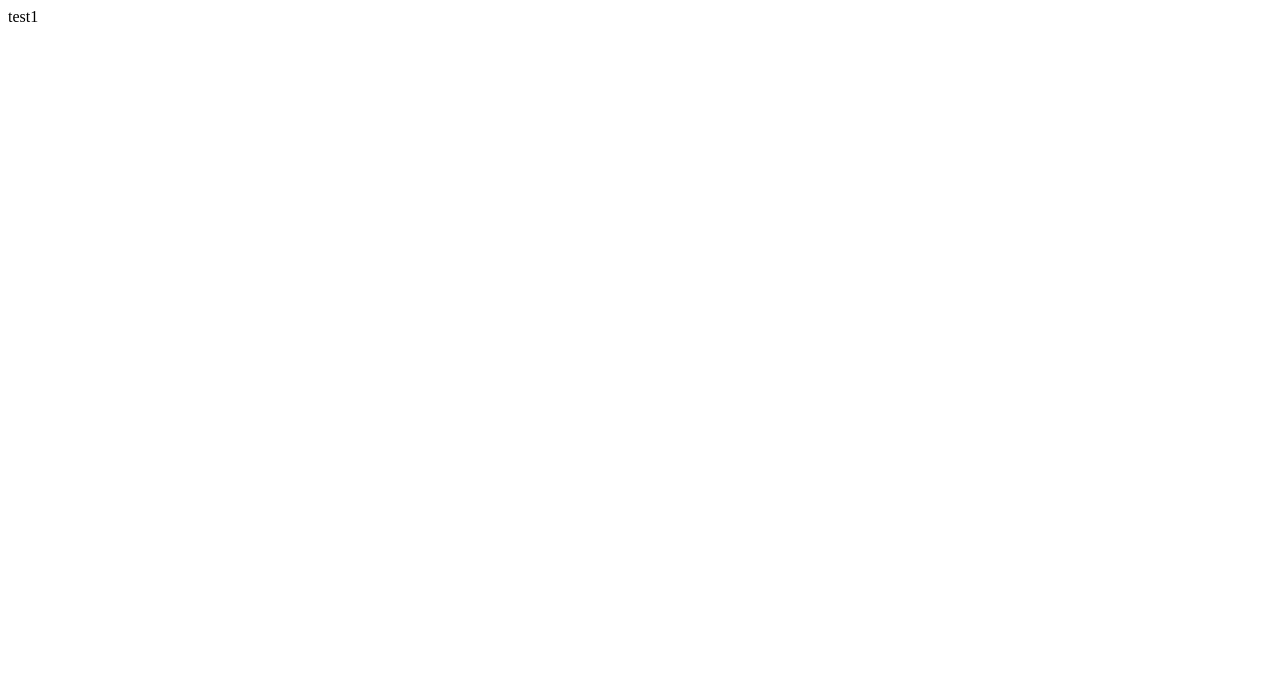
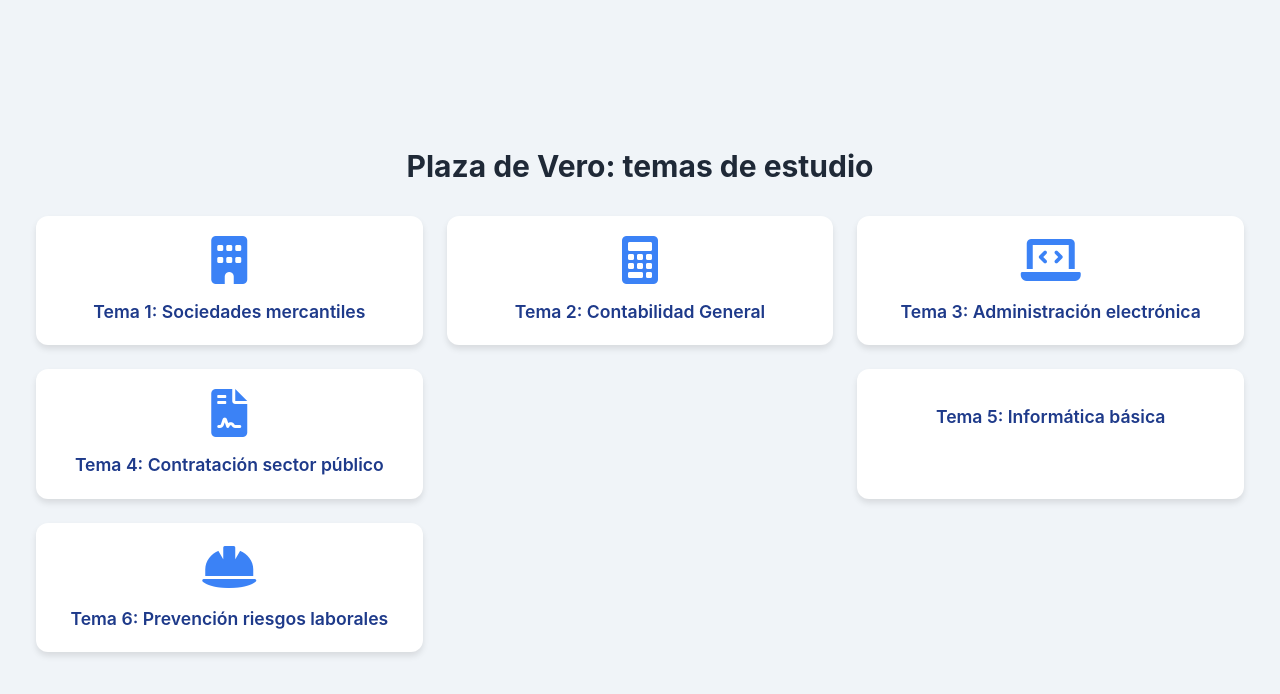
Before and after one commit to guangle/verofinanciero, a plain HTML site: page index.html in a window 1280 px wide. Drawn offline with nearby package versions, Linux system fonts and the light colour scheme.

Commit message:
Update index.html

```diff
--- a/index.html
+++ b/index.html
@@ -1,9 +1,98 @@
-<html>
+<!DOCTYPE html>
+<html lang="es">
+<head>
+    <meta charset="UTF-8">
+    <meta name="viewport" content="width=device-width, initial-scale=1.0">
+    <title>Plaza de Vero: temas de estudio</title> <link rel="stylesheet" href="https://cdnjs.cloudflare.com/ajax/libs/font-awesome/6.0.0/css/all.min.css">
+    <script src="https://cdn.tailwindcss.com"></script>
+    <style>
+        /* Estilo personalizado para el fondo */
+        body {
+            background-color: #f0f4f8; /* Un color de fondo suave */
+            font-family: 'Inter', sans-serif; /* Usar la fuente Inter */
+            display: flex;
+            justify-content: center;
+            align-items: center;
+            min-height: 100vh; /* Asegura que ocupe al menos toda la altura de la ventana */
+            padding: 20px; /* Añade padding para evitar que el contenido toque los bordes en móviles */
+        }
+        /* Estilo para los enlaces dentro de las cajas */
+        .link-box a {
+            display: flex; /* Usa flexbox para alinear icono y texto */
+            flex-direction: column; /* Apila el icono y el texto verticalmente */
+            align-items: center; /* Centra horizontalmente el contenido */
+            text-decoration: none; /* Elimina el subrayado del enlace */
+            color: #1e3a8a; /* Color del texto del enlace */
+            padding: 20px; /* Espaciado interno de la caja */
+            border-radius: 12px; /* Bordes redondeados */
+            background-color: #ffffff; /* Fondo blanco para las cajas */
+            box-shadow: 0 4px 6px rgba(0, 0, 0, 0.1); /* Sombra suave */
+            transition: transform 0.2s ease-in-out, box-shadow 0.2s ease-in-out; /* Transición suave al pasar el ratón */
+            text-align: center; /* Centra el texto */
+            height: 100%; /* Asegura que las cajas tengan la misma altura en un grid */
+        }
+        .link-box a:hover {
+            transform: translateY(-5px); /* Efecto de levantar al pasar el ratón */
+            box-shadow: 0 10px 15px rgba(0, 0, 0, 0.2); /* Sombra más pronunciada al pasar el ratón */
+            color: #1d4ed8; /* Cambia el color del texto al pasar el ratón */
+        }
+        .link-box i {
+            font-size: 3rem; /* Tamaño grande para los iconos */
+            margin-bottom: 15px; /* Espacio entre el icono y el texto */
+            color: #3b82f6; /* Color de los iconos */
+        }
+        .link-box span {
+            font-size: 1.1rem; /* Tamaño del texto del tema */
+            font-weight: 600; /* Texto en negrita */
+        }
+    </style>
+</head>
+<body>
 
-  <body>
+    <div class="container mx-auto p-4">
+        <h1 class="text-3xl font-bold text-center text-gray-800 mb-8">Plaza de Vero: temas de estudio</h1>
 
-    test1
+        <div class="grid grid-cols-1 sm:grid-cols-2 md:grid-cols-3 gap-6">
 
-  </body>
+            <div class="link-box">
+                <a href="Tema1_sociedades_mercantiles.html">
+                    <i class="fas fa-building"></i> <span>Tema 1: Sociedades mercantiles</span>
+                </a>
+            </div>
 
+            <div class="link-box">
+                <a href="Tema_2_contablidad_general.html">
+                    <i class="fas fa-calculator"></i> <span>Tema 2: Contabilidad General</span>
+                </a>
+            </div>
+
+            <div class="link-box">
+                <a href="Tema3_adm_electronica.html">
+                    <i class="fas fa-laptop-code"></i> <span>Tema 3: Administración electrónica</span>
+                </a>
+            </div>
+
+            <div class="link-box">
+                <a href="Tema4_contratacion_sector_publico.html">
+                    <i class="fas fa-file-contract"></i> <span>Tema 4: Contratación sector público</span>
+                </div>
+            </a>
+
+            <div class="link-box">
+                <a href="Tema5_informatica_basica.html">
+                    <i class="fas fa-computer"></i>
+                    <span>Tema 5: Informática básica</span>
+                </a>
+            </div>
+
+            <div class="link-box">
+                <a href="Tema6_prevencion_riesgos_laborales.html">
+                    <i class="fas fa-helmet-safety"></i> <span>Tema 6: Prevención riesgos laborales</span>
+                </a>
+            </div>
+
+        </div>
+    </div>
+
+</body>
 </html>
```
